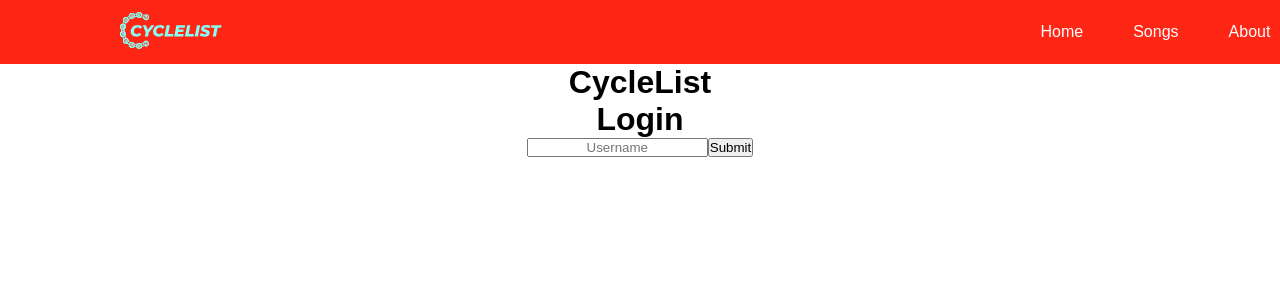
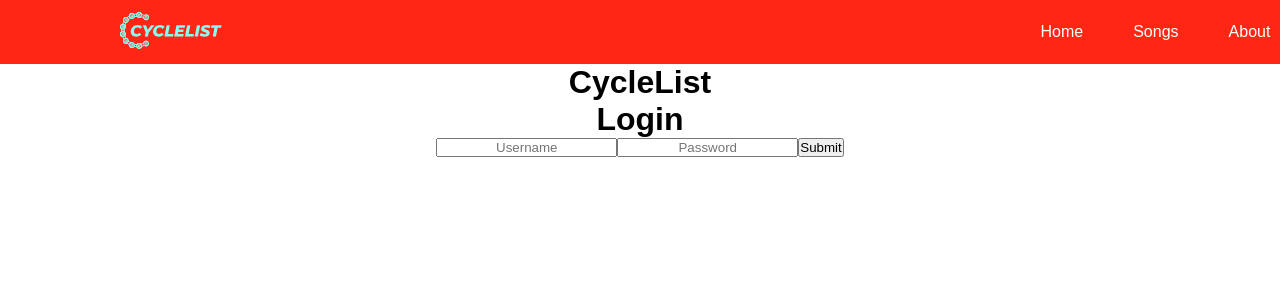
Before and after one commit to frank-booth/CycleList_Frontend, a React (Create React App) app in the folder client/: page /login in a window 1280 px wide. Shown: the top 300 px of the page. Built offline with nearby package versions, Linux system fonts and the light colour scheme; no server answers.

Commit message:
rider songlist mapped successfully

```diff
--- a/client/src/App.js
+++ b/client/src/App.js
@@ -52,7 +52,7 @@ function App() {
       <main>
         <Routes>
           <Route path="/" element={<Home />} />
-          <Route path="/riders/:riderId" element={<Rider />} />
+          <Route path="/riders/:riderId" element={<Rider songs={songs}/>} />
           <Route path="/songs" element={<Songs songs={songs} />} />
           <Route path="/songs/:songId" element={<SongRoutine />} />
           <Route path="/about" element={<About />} />
--- a/client/src/components/Login.jsx
+++ b/client/src/components/Login.jsx
@@ -1,6 +1,5 @@
 import { useState } from 'react'
 import { useNavigate } from 'react-router-dom'
-import RiderSongList from './RiderSongList'
 
 const Login = ({ riders }) => {
   let navigate = useNavigate()
@@ -14,7 +13,7 @@ const Login = ({ riders }) => {
     setFormState({ ...formState, [event.target.id]: event.target.value })
   }
 
-  const handleSubmit = (event) => {
+  const handleSubmit = () => {
     const userData = riders.find(
       (rider) => rider.userName === formState.userName
     )
@@ -37,7 +36,14 @@ const Login = ({ riders }) => {
           onChange={handleChange}
           value={formState.userName}
           placeholder="Username"
-        ></input>
+        />
+        <input
+          id="passwordDigest"
+          type="text"
+          onChange={handleChange}
+          value={formState.passwordDigest}
+          placeholder="Password"
+        />
         <button type="submit">Submit</button>
       </form>
     </div>
--- a/client/src/components/Rider.jsx
+++ b/client/src/components/Rider.jsx
@@ -1,12 +1,13 @@
-import { NavLink, useLocation, useNavigate } from 'react-router-dom'
-import RiderSongList from './RiderSongList'
+import { useLocation, useNavigate } from 'react-router-dom'
 
 
-const Rider = () => {
+const Rider = ({ songs }) => {
   let location = useLocation()
   let navigate = useNavigate()
 
   let rider = location.state.rider
+
+  let riderSongs = songs?.filter(song => song.riderId === rider.id)
 
   const gotToAddSong = () => {
     navigate(`/riders/${rider.id}/addsong`, {state: {rider: rider}})
@@ -17,7 +18,18 @@ const Rider = () => {
       <h1>{rider.userName}</h1>
       <h1>My Rides</h1>
       <button onClick={gotToAddSong}>Add Song</button>
-      <RiderSongList />
+      <div>
+        {
+          riderSongs.map((song) => (
+            <div key={song.id} className="song-card">
+              <h3>'{song.title}'</h3>
+              <p>{song.artist}</p>
+              <p>{song.genre}</p>
+              <p>{song.length}</p>
+            </div>
+          ))
+        }
+      </div>
 
     </div>
   )
--- a/client/src/components/RiderSongList.jsx
+++ /dev/null
@@ -1,10 +0,0 @@
-const RiderSongList = () => {
-
-    return (
-        <div>
-            <h1>My CycleList</h1>
-        </div>
-    )
-}
-
-export default RiderSongList
```
